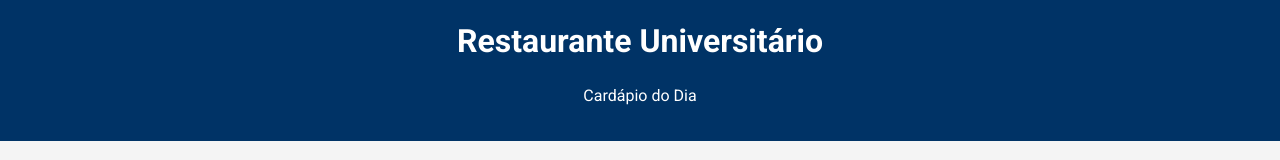
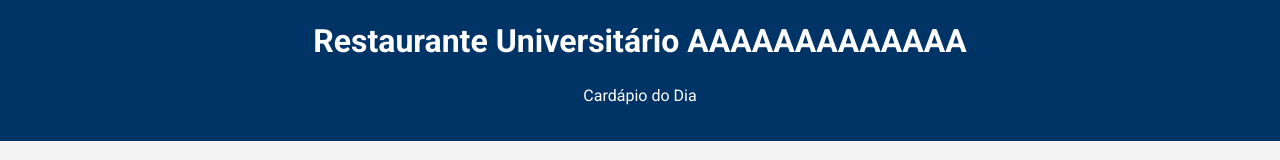
Before and after one commit to murilo-fmuniz/Eng_Soft_Trab3, a website: page index.html in a window 1280 px wide. Shown: the top 160 px of the page. Drawn offline with Linux system fonts and the light colour scheme.

Commit message:
Update index.html

```diff
--- a/index.html
+++ b/index.html
@@ -3,13 +3,13 @@
 <head>
     <meta charset="UTF-8">
     <meta name="viewport" content="width=device-width, initial-scale=1.0">
-    <title>Cardápio RU utfpr final</title>
+    <title>Cardápio RU utfpr APRESENTAÇÂO</title>
     <link rel="stylesheet" href="style.css">
 </head>
 <body>
 
     <header>
-        <h1>Restaurante Universitário</h1>
+        <h1>Restaurante Universitário AAAAAAAAAAAAA</h1>
         <p>Cardápio do Dia</p>
     </header>
 
```
